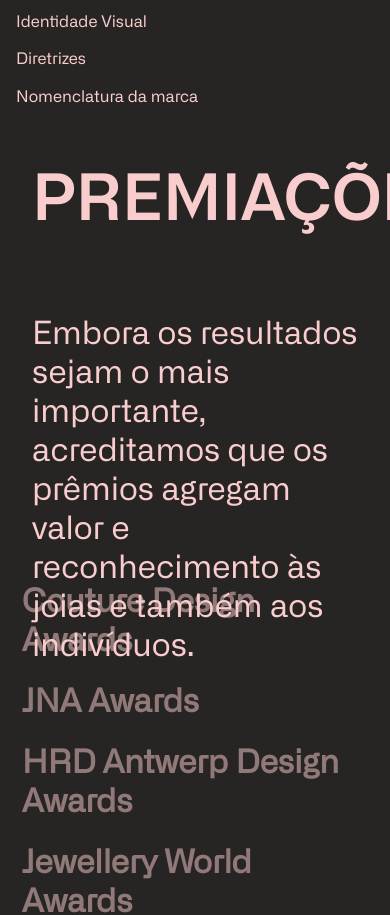
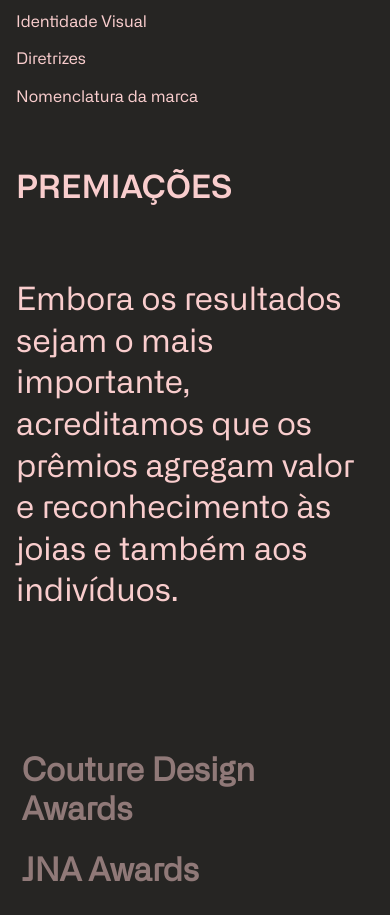
Before and after one commit to guilhermesantossousadev/aurum-ecommerce, a React (Vite) app: page /sobre in a window 390 px wide. Shown: the part 3460-4375 px from the top of the page. Built offline with nearby package versions, Linux system fonts and the light colour scheme.

Commit message:
resolução de responsividade sobre

```diff
--- a/src/styles/pages/Sobre.css
+++ b/src/styles/pages/Sobre.css
@@ -677,57 +677,63 @@
   height: 60vh;
   width: 100%;
   display: flex;
+  /* Layout padrão: dois itens lado a lado */
+  gap: 2rem;
+  padding: 0 2rem;
+  box-sizing: border-box;
 }
 
-/* Itens lado a lado em telas grandes */
 .Sobre__awards__item {
   width: 50%;
   height: 100%;
   padding: 4rem;
   position: relative;
   display: flex;
-  justify-content: left;
+  flex-direction: column;
+  justify-content: center;
+  /* Removi justify-content: left para centralizar verticalmente */
 }
 
 .Sobre__awards__item h1 {
   font-size: 2rem;
   text-transform: uppercase;
-  margin: 0;
+  margin: 0 0 1rem 0;
   color: #f9cdcd;
-  font-weight: 800;
-  margin-top: -2px;
   font-weight: normal;
 }
 
 .Sobre__awards__item h2 {
   color: #f9cdcd;
-  font-size: 2rem;
-  max-width: 500px;
-  margin-left: -200px;
-  margin-top: 10px;
+  font-size: 1.8rem;
+  max-width: 100%;
+  margin: 10px 0 0 0;
   font-weight: normal;
+  line-height: 1.3;
+  /* Removido margin-left negativo para evitar overflow */
 }
+
 
 @media (max-width: 1024px) {
   .Sobre__awards {
-    height: 40vh;
+    height: 60vh;
     width: 100%;
     display: flex;
     flex-direction: column;
+    padding: 1.5rem 1rem;
   }
 
   /* Itens lado a lado em telas grandes */
   .Sobre__awards__item {
     width: 100%;
     height: 100%;
-    padding: 2rem;
+    padding: 0;
     position: relative;
     display: flex;
   }
 
   .Sobre__awards__item h1 {
     color: #f9cdcd;
-    font-size: 4rem;
+    font-size: 2rem;
     text-transform: uppercase;
     font-weight: normal;
   }
```
